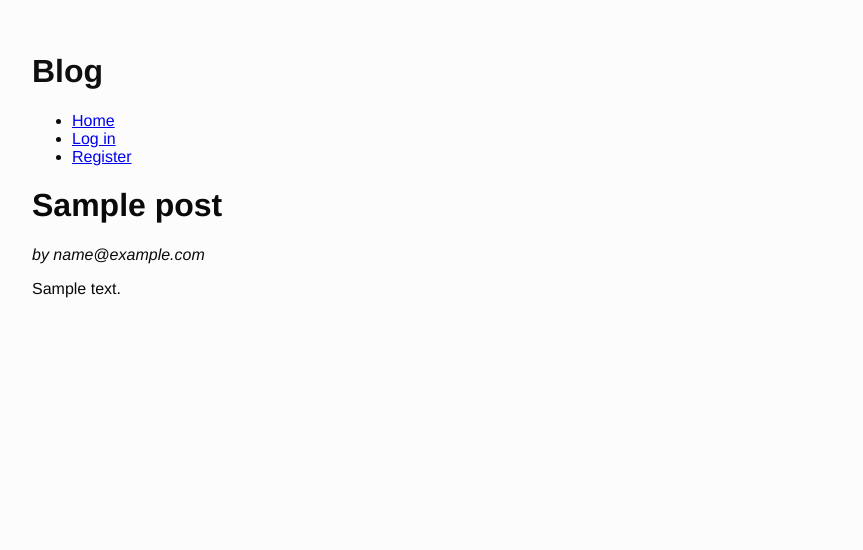
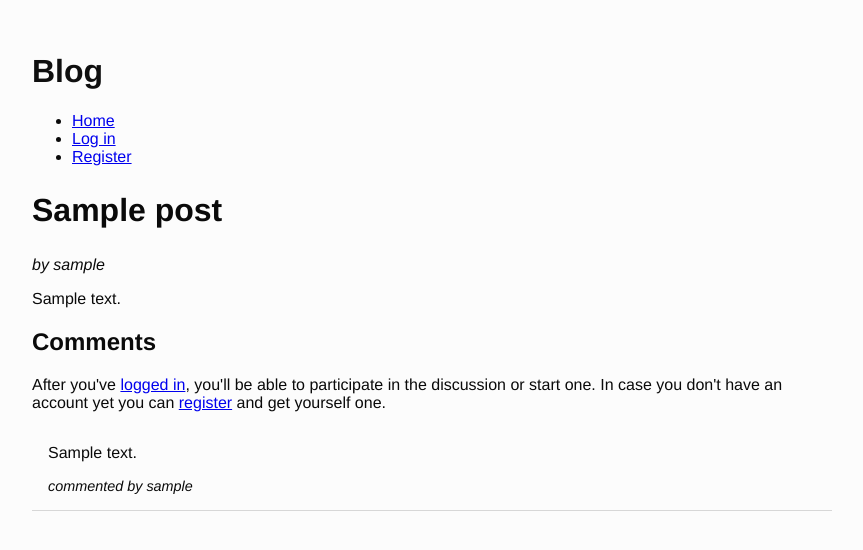
Before and after one commit to vastus/cybsec21-project1, a Django app: page /posts/1 in a window 1280 px wide. Shown: the top 550 px of the page, without its empty margins (208-1071 px from the left). Run offline with Django 3.2, Linux system fonts and the light colour scheme; tables that the repository leaves empty hold one stand-in row (values such as "Sample post").

Commit message:
Impl show/create comments

```diff
--- a/project1/blog/models.py
+++ b/project1/blog/models.py
@@ -15,6 +15,7 @@ def encrypt_password(password: str, salt: bytes):
 
 
 class User(models.Model):
+    username = models.CharField(max_length=64)
     email = models.CharField(max_length=256)
     role = models.PositiveIntegerField(null=False, default=0)
     password_hash = models.BinaryField(null=False)
@@ -42,14 +43,20 @@ class User(models.Model):
         return user, ""
 
     @classmethod
-    def register(cls, email, password):
+    def register(cls, username, email, password):
         user = cls.objects.filter(email=email).first()
         if user:
-            return False, "email already in use"
+            return False, "username/email already in use"
+        user = cls.objects.filter(username=username).first()
+        if user:
+            return False, "username/email already in use"
         password_salt = os.urandom(128)
         password_hash = encrypt_password(password, password_salt)
         user = User(
-            email=email, password_hash=password_hash, password_salt=password_salt
+            username=username,
+            email=email,
+            password_hash=password_hash,
+            password_salt=password_salt,
         )
 
         try:
@@ -71,3 +78,12 @@ class PostForm(ModelForm):
     class Meta:
         model = Post
         fields = ["title", "content", "user"]
+
+
+class Comment(models.Model):
+    body = models.TextField()
+    post = models.ForeignKey(Post, on_delete=models.CASCADE)
+    user = models.ForeignKey(User, on_delete=models.CASCADE)
+
+    inserted_at = models.DateTimeField(auto_now_add=True)
+    updated_at = models.DateTimeField(auto_now=True)
--- a/project1/blog/static/main.css
+++ b/project1/blog/static/main.css
@@ -42,3 +42,21 @@ header h1 a:hover {
   padding-bottom: 2rem;
   border-bottom: 1px solid rgba(1, 1, 1, .15);
 }
+
+.comment {
+  padding: 1rem;
+  border-bottom: 1px solid rgba(1, 1, 1, .15);
+  margin-bottom: 1rem;
+}
+.comments:first-child {
+  padding-top: 0;
+}
+
+.comment-body {
+  margin-bottom: 1rem;
+}
+
+.comment-meta {
+  font-size: .9rem;
+  font-style: italic;
+}
--- a/project1/blog/templates/blog/posts/show.html
+++ b/project1/blog/templates/blog/posts/show.html
@@ -2,16 +2,74 @@
 
 {% block content %}
 <div>
-  <div class="post_title">
-    <h1>{{ post.title }}</h1>
-  </div>
+  <article>
+    <div class="post_title">
+      <h1>{{ post.title }}</h1>
+    </div>
 
     <div class="post-meta">
-      by {{ post.user.email }}
+      by {{ post.user.username }}
     </div>
 
-  <div class="post_content">
-    {{ post.content }}
+    <div class="post_content">
+      {{ post.content }}
+    </div>
+  </article>
+
+  <div class="comments">
+    <h2>Comments</h2>
+
+    {% if post.comment_set.count < 1 %}
+    <p>No comments, yet.</p>
+    {% endif %}
+
+    {% if current_user %}
+    <fieldset>
+      <legend>Let your voice be heard</legend>
+
+      <form action="{% url 'create_comment' post_id=post.id %}" method="POST">
+        {% csrf_token %}
+
+        <div class="field">
+          <textarea
+            id="comment__body"
+            name="comment_body"
+            cols="78"
+            rows="8"
+            placeholder="Write your commet here..."
+          /></textarea>
+        </div>
+
+        <div class="field">
+          <input type="submit" value="Comment" />
+        </div>
+      </form>
+    </fieldset>
+
+    {% else %}
+
+    <p>
+    After you've <a href="{% url 'login' %}">logged in</a>,
+    you'll be able to participate in the discussion or start one.
+    In case you don't have an account yet you can
+    <a href="{% url 'register' %}">register</a> and get yourself one.
+    </p>
+    {% endif %}
+
+    {% for comment in comments %}
+    <div class="comment">
+      <div class="comment-body">
+        {{ comment.body }}
+      </div>
+
+      <div class="comment-meta">
+        <div class="comment-by">
+          commented by
+          <span class="comment-commenter">{{ comment.user.username }}</span>
+        </div>
+      </div>
+    </div>
+    {% endfor %}
   </div>
 </div>
 {% endblock %}
--- a/project1/blog/templates/blog/register.html
+++ b/project1/blog/templates/blog/register.html
@@ -22,6 +22,11 @@
       {% csrf_token %}
 
       <div class="field">
+        <label for="registration__username">Username</label><br />
+        <input id="registration__username" name="registration_username" type="text" />
+      </div>
+
+      <div class="field">
         <label for="registration__email">Email</label><br />
         <input id="registration__email" name="registration_email" type="email" />
       </div>
--- a/project1/blog/urls.py
+++ b/project1/blog/urls.py
@@ -11,4 +11,5 @@ urlpatterns = [
     path("posts", views.create_post, name="create_post"),
     path("posts/new", views.new_post, name="new_post"),
     path("posts/<int:post_id>", views.show_post, name="show_post"),
+    path("posts/<int:post_id>/comments", views.create_comment, name="create_comment"),
 ]
--- a/project1/blog/views.py
+++ b/project1/blog/views.py
@@ -32,7 +32,6 @@ def login(request: HttpRequest):
 
 
 def _handle_login(request: HttpRequest):
-    # import pdb; pdb.set_trace()
     email = request.POST["login_email"]
     password = request.POST["login_password"]
     user, failure = User.authenticate(email, password)
@@ -56,6 +55,7 @@ def register(request: HttpRequest):
 
 
 def _handle_registration(request: HttpRequest):
+    username = request.POST["registration_username"]
     email = request.POST["registration_email"]
     email_confirmation = request.POST["registration_email_confirmation"]
     password = request.POST["registration_password"]
@@ -64,7 +64,7 @@ def _handle_registration(request: HttpRequest):
         context = {"failure": "emails must match"}
         return _render(request, "blog/register.html", context)
 
-    ok, failure = User.register(email, password)
+    ok, failure = User.register(username, email, password)
     if ok:
         return redirect("/login")
     context = {"failure": failure}
@@ -94,4 +94,16 @@ def create_post(request: HttpRequest):
 @require_http_methods(["GET"])
 def show_post(request: HttpRequest, post_id: int):
     post = Post.objects.get(pk=post_id)
-    return _render(request, "blog/posts/show.html", {"post": post})
+    comments = post.comment_set.order_by("-inserted_at").all
+    return _render(
+        request, "blog/posts/show.html", {"post": post, "comments": comments}
+    )
+
+
+@require_http_methods(["POST"])
+def create_comment(request: HttpRequest, post_id: int):
+    post = Post.objects.get(pk=post_id)
+    post.comment_set.create(
+        body=request.POST["comment_body"], user=request.current_user
+    )
+    return redirect(reverse("show_post", args=[post.id]))
```
Also changed, not shown: project1/blog/management/commands/seed.py (+23 -6 lines), project1/blog/migrations/0001_initial.py.
